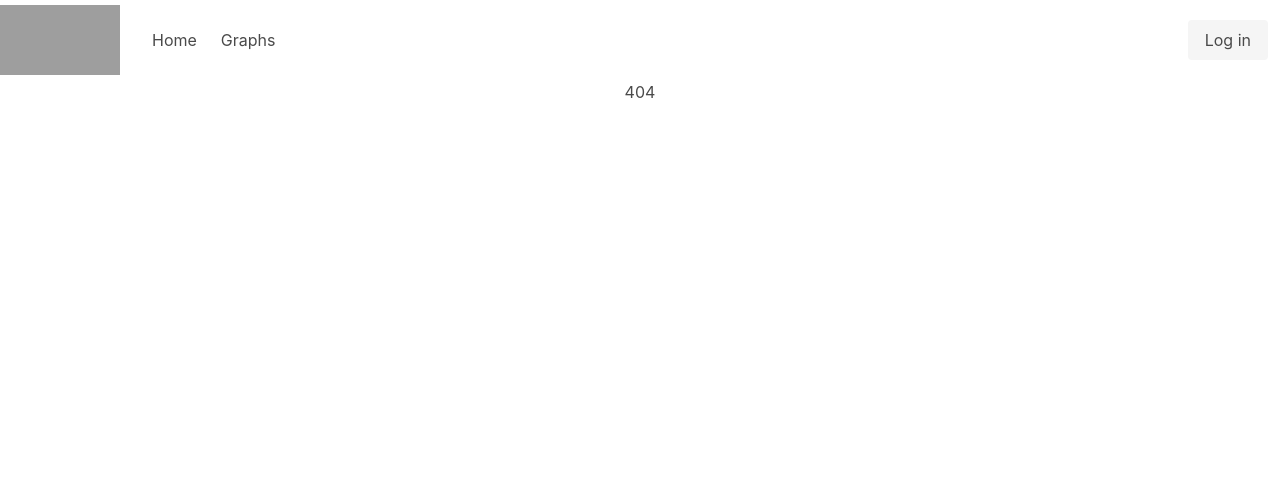
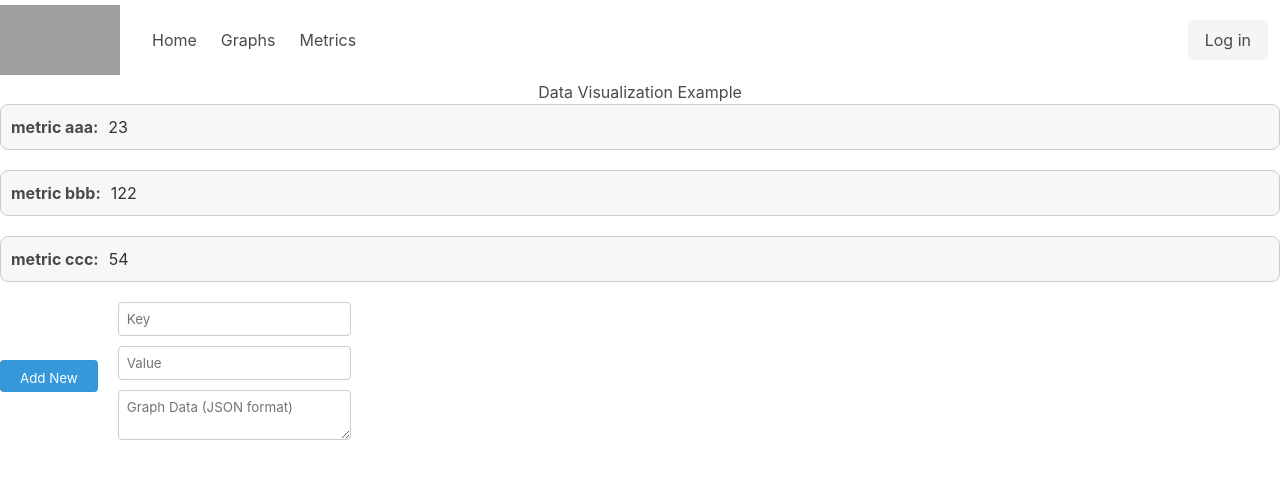
Before and after one commit to nikosnikolaidis/digital-policy-management, a React (Create React App) app in the folder frontend/: page /metrics in a window 1280 px wide. Before the commit this address had no page. Shown: the top 478 px of the page. Built offline with nearby package versions, Linux system fonts and the light colour scheme; grey boxes are pictures that could not be loaded.

Commit message:
added new metrics tab
new metrics tab, that has multiple data graphs and the ability to add a new values

```diff
--- a/frontend/src/App.js
+++ b/frontend/src/App.js
@@ -12,6 +12,7 @@ import Register from "./pages/Register";
 import Login from "./pages/Login";
 import isAuthenticated from "./scripts/Tokens";
 import Graphs from "./pages/Graphs";
+import Metrics from "./pages/Metrics";
 
 function App() {
   const [valid, setvalid] = useState();
@@ -36,6 +37,7 @@ function App() {
             )}
             <Route path="register" element={<Register />} />
             <Route path="graphs" element={<Graphs />} />
+            <Route path="metrics" element={<Metrics />} />
             <Route path="login" element={<Login />} />
             <Route path="*" element={<NoPage />} />
           </Route>
--- /dev/null
+++ b/frontend/src/DataVisualization.css
@@ -0,0 +1,72 @@
+
+.pair-container {
+    margin-bottom: 20px;
+    padding: 10px;
+    border: 1px solid #ccc;
+    border-radius: 8px;
+    background-color: #f7f7f7;
+  }
+
+  .pair {
+    display: flex;
+    align-items: center;
+    cursor: pointer;
+    transition: background-color 0.3s ease-in-out;
+  }
+
+  .pair:hover {
+    background-color: #e0e0e0;
+  }
+
+  .key {
+    font-weight: bold;
+    margin-right: 10px;
+  }
+
+  .value {
+    color: #333;
+  }
+
+  .graph-container {
+    margin-top: 10px;
+    padding: 10px;
+    background-color: #fff;
+    border: 1px solid #ccc;
+    border-radius: 8px;
+    box-shadow: 0px 0px 5px rgba(0, 0, 0, 0.2);
+  }
+
+
+  .add-new-container {
+    margin-top: 20px;
+    display: flex;
+    align-items: center;
+  }
+
+  .add-new-button {
+    background-color: #3498db;
+    color: #fff;
+    border: none;
+    border-radius: 4px;
+    padding: 10px 20px;
+    cursor: pointer;
+    transition: background-color 0.3s ease-in-out;
+  }
+
+  .add-new-button:hover {
+    background-color: #2980b9;
+  }
+
+  .add-new-form {
+    display: flex;
+    flex-direction: column;
+    margin-left: 20px;
+  }
+
+  .add-new-form input,
+  .add-new-form textarea {
+    margin-bottom: 10px;
+    padding: 8px;
+    border: 1px solid #ccc;
+    border-radius: 4px;
+  }
--- /dev/null
+++ b/frontend/src/pages/DataVisualization.js
@@ -0,0 +1,95 @@
+import React, { useState } from "react";
+import {
+  LineChart,
+  Line,
+  XAxis,
+  YAxis,
+  CartesianGrid,
+  Tooltip,
+  Legend,
+} from "recharts";
+import "../DataVisualization.css"; // Import the CSS file with your custom styles
+
+const DataVisualization = ({ data, onDataAdd }) => {
+  const [selectedPair, setSelectedPair] = useState(null);
+  const [newKey, setNewKey] = useState("");
+  const [newValue, setNewValue] = useState("");
+  const [newGraphData, setNewGraphData] = useState("");
+
+  const handlePairClick = (pair) => {
+    setSelectedPair(pair);
+  };
+
+  const handleAddNew = () => {
+    const newData = {
+      key: newKey,
+      value: newValue,
+      graphData: JSON.parse(newGraphData),
+    };
+    onDataAdd(newData);
+    setNewKey("");
+    setNewValue("");
+    setNewGraphData("");
+  };
+
+  return (
+    <div>
+      {data.map((pair, index) => (
+        <div key={index} className="pair-container">
+          <div className="pair" onClick={() => handlePairClick(pair)}>
+            <span className="key">{pair.key}:</span>
+            <span className="value">{pair.value}</span>
+          </div>
+          {selectedPair === pair && (
+            <div className="graph-container">
+              <LineChart
+                width={800}
+                height={400}
+                data={pair.graphData}
+                margin={{ top: 20, right: 30, left: 20, bottom: 10 }}
+              >
+                <CartesianGrid strokeDasharray="3 3" />
+                <XAxis dataKey="time" />
+                <YAxis />
+                <Tooltip />
+                <Legend />
+                <Line
+                  type="monotone"
+                  dataKey="value"
+                  stroke="#8884d8"
+                  activeDot={{ r: 8 }}
+                />
+              </LineChart>
+            </div>
+          )}
+        </div>
+      ))}
+      <div className="add-new-container">
+        <button className="add-new-button" onClick={handleAddNew}>
+          Add New
+        </button>
+        <div className="add-new-form">
+          <input
+            type="text"
+            placeholder="Key"
+            value={newKey}
+            onChange={(e) => setNewKey(e.target.value)}
+          />
+          <input
+            type="text"
+            placeholder="Value"
+            value={newValue}
+            onChange={(e) => setNewValue(e.target.value)}
+          />
+          <textarea
+            placeholder="Graph Data (JSON format)"
+            value={newGraphData}
+            onChange={(e) => setNewGraphData(e.target.value)}
+          />
+        </div>
+      </div>
+    </div>
+  );
+};
+
+export default DataVisualization;
--- a/frontend/src/pages/Graphs.js
+++ b/frontend/src/pages/Graphs.js
@@ -1,7 +1,6 @@
-import logo from "../logo.svg";
-import "../App.css";
 import MultiGraphComponent from "./MultiGraphComponent";
 
+//example values
 const tables = [
   {
     data: [
--- a/frontend/src/pages/Layout.js
+++ b/frontend/src/pages/Layout.js
@@ -88,6 +88,9 @@ const Layout = () => {
             <Link to="/graphs" class="navbar-item">
               Graphs
             </Link>
+            <Link to="/metrics" class="navbar-item">
+              Metrics
+            </Link>
           </div>
 
           <div class="navbar-end">
--- /dev/null
+++ b/frontend/src/pages/Metrics.js
@@ -0,0 +1,107 @@
+import DataVisualization from "./DataVisualization";
+import { useState } from "react";
+
+//example values
+const data = [
+  {
+    key: "metric aaa",
+    value: "23",
+    graphData: [
+      { time: "2023-01-01", value: 10 },
+      { time: "2023-02-01", value: 15 },
+      { time: "2023-03-01", value: 20 },
+      { time: "2023-06-01", value: 10 },
+      { time: "2023-11-01", value: 30 },
+      // ... more data entries
+    ],
+  },
+  {
+    key: "metric bbb",
+    value: "122",
+    graphData: [
+      { time: "2023-01-01", value: 5 },
+      { time: "2023-02-01", value: 2 },
+      { time: "2023-03-01", value: 3 },
+      { time: "2023-06-01", value: 1 },
+      { time: "2023-07-01", value: 0.4 },
+      { time: "2023-07-02", value: 1 },
+      { time: "2023-07-15", value: 1.2 },
+      { time: "2023-08-02", value: 0.8 },
+      { time: "2023-08-16", value: 1 },
+      { time: "2023-09-22", value: 2 },
+      { time: "2023-10-13", value: 4 },
+      { time: "2023-11-07", value: 1.7 },
+    ],
+  },
+  {
+    key: "metric ccc",
+    value: "54",
+    graphData: [
+      { time: "2023-01-01", value: 2 },
+      { time: "2023-02-01", value: 3 },
+      { time: "2023-03-01", value: 2 },
+      { time: "2023-06-01", value: 5 },
+      { time: "2023-11-01", value: 7 },
+    ],
+  },
+  // ... more key-value pairs
+];
+
+const Metrics = () => {
+  const [data, setData] = useState([
+    {
+      key: "metric aaa",
+      value: "23",
+      graphData: [
+        { time: "2023-01-01", value: 10 },
+        { time: "2023-02-01", value: 15 },
+        { time: "2023-03-01", value: 20 },
+        { time: "2023-06-01", value: 10 },
+        { time: "2023-11-01", value: 30 },
+        // ... more data entries
+      ],
+    },
+    {
+      key: "metric bbb",
+      value: "122",
+      graphData: [
+        { time: "2023-01-01", value: 5 },
+        { time: "2023-02-01", value: 2 },
+        { time: "2023-03-01", value: 3 },
+        { time: "2023-06-01", value: 1 },
+        { time: "2023-07-01", value: 0.4 },
+        { time: "2023-07-02", value: 1 },
+        { time: "2023-07-15", value: 1.2 },
+        { time: "2023-08-02", value: 0.8 },
+        { time: "2023-08-16", value: 1 },
+        { time: "2023-09-22", value: 2 },
+        { time: "2023-10-13", value: 4 },
+        { time: "2023-11-07", value: 1.7 },
+      ],
+    },
+    {
+      key: "metric ccc",
+      value: "54",
+      graphData: [
+        { time: "2023-01-01", value: 2 },
+        { time: "2023-02-01", value: 3 },
+        { time: "2023-03-01", value: 2 },
+        { time: "2023-06-01", value: 5 },
+        { time: "2023-11-01", value: 7 },
+      ],
+    },
+  ]);
+
+  const handleDataAdd = (newData) => {
+    setData([...data, newData]);
+  };
+
+  return (
+    <div>
+      <h1>Data Visualization Example</h1>
+      <DataVisualization data={data} onDataAdd={handleDataAdd} />
+    </div>
+  );
+};
+
+export default Metrics;
--- a/frontend/src/pages/MultiGraphComponent.js
+++ b/frontend/src/pages/MultiGraphComponent.js
@@ -1,4 +1,6 @@
 import React from "react";
+import { useState } from "react";
+
 import "../MultiGraphComponent.css"; // Import the CSS file with your custom styles
 import {
   LineChart,
@@ -11,11 +13,20 @@ import {
 } from "recharts";
 
 const MultiGraphComponent = ({ tables }) => {
+  const [collapsed, setCollapsed] = useState(false);
+
+  const toggleCollapse = () => {
+    setCollapsed(!collapsed);
+  };
+
   return (
-    <div className="multi-graph-container">
+    <div className={`multi-graph-container ${collapsed ? "collapsed" : ""}`}>
+      <button className="collapse-button" onClick={toggleCollapse}>
+        {collapsed ? "Expand All" : "Collapse All"}
+      </button>
       {tables.map((table, index) => (
         <div key={index} className="graph-container">
-          <h3 className="graph-title">Metric {index + 1}</h3>
+          <h3 className="graph-title">Graph {index + 1}</h3>
           <LineChart
             width={800}
             height={400}
```
Also changed, not shown: frontend/src/MultiGraphComponent.css (+15 -1 lines).
